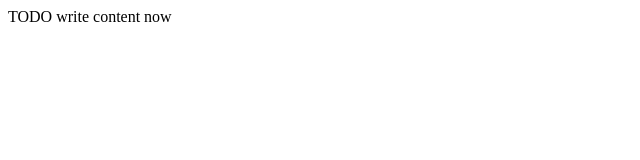
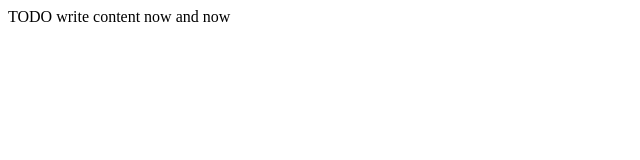
Before and after one commit to yuriimouse/yuriimouse.github.io, a plain HTML site: page index.html in a window 1280 px wide. Shown: the full height of the page, 0-640 px from the left. Drawn offline with Linux system fonts and the light colour scheme.

Commit message:
Basic 20200228-1416

```diff
--- a/index.html
+++ b/index.html
@@ -11,6 +11,6 @@ and open the template in the editor.
 		<meta name="viewport" content="width=device-width, initial-scale=1.0">
 	</head>
 	<body>
-		<div>TODO write content now</div>
+		<div>TODO write content now and now</div>
 	</body>
 </html>
```
